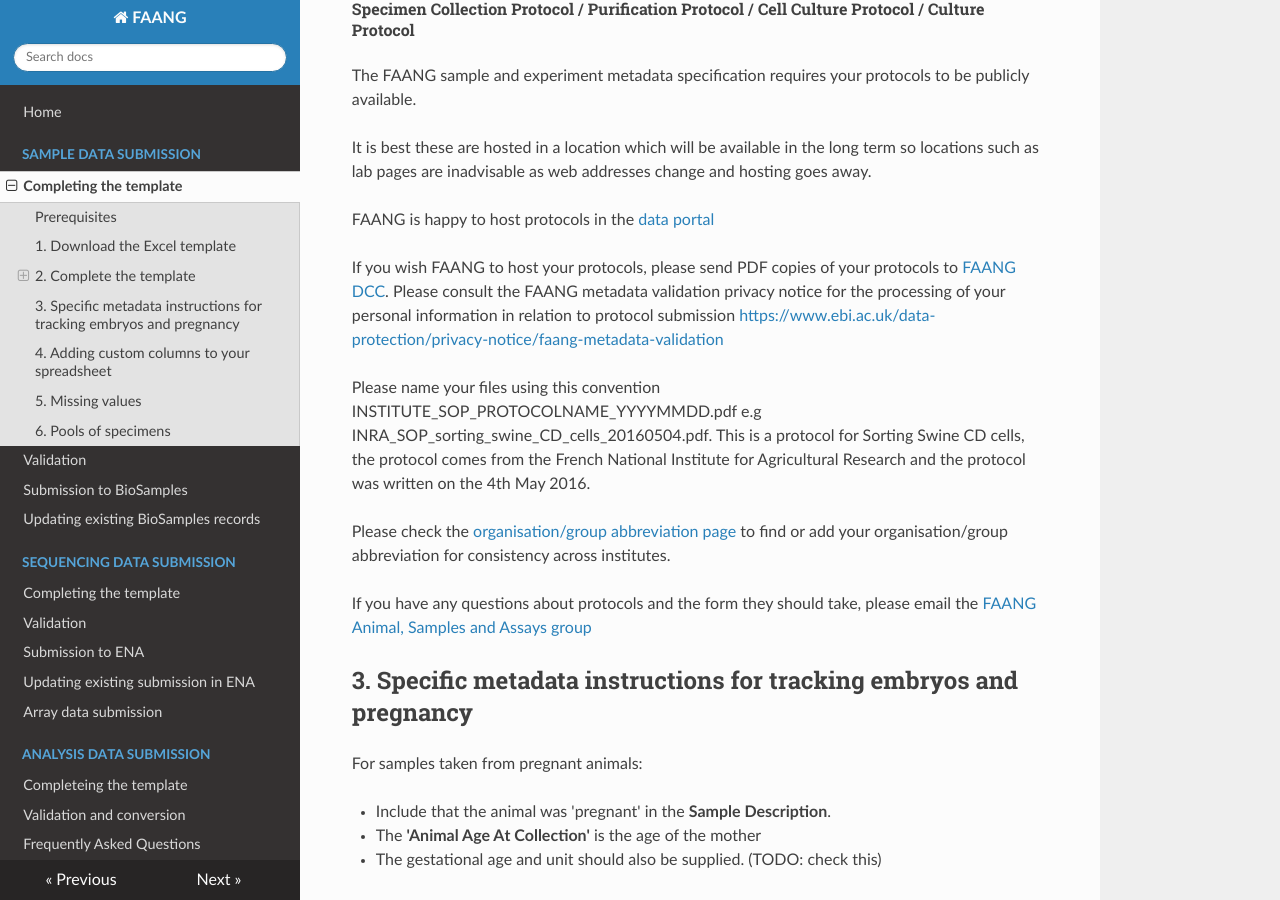
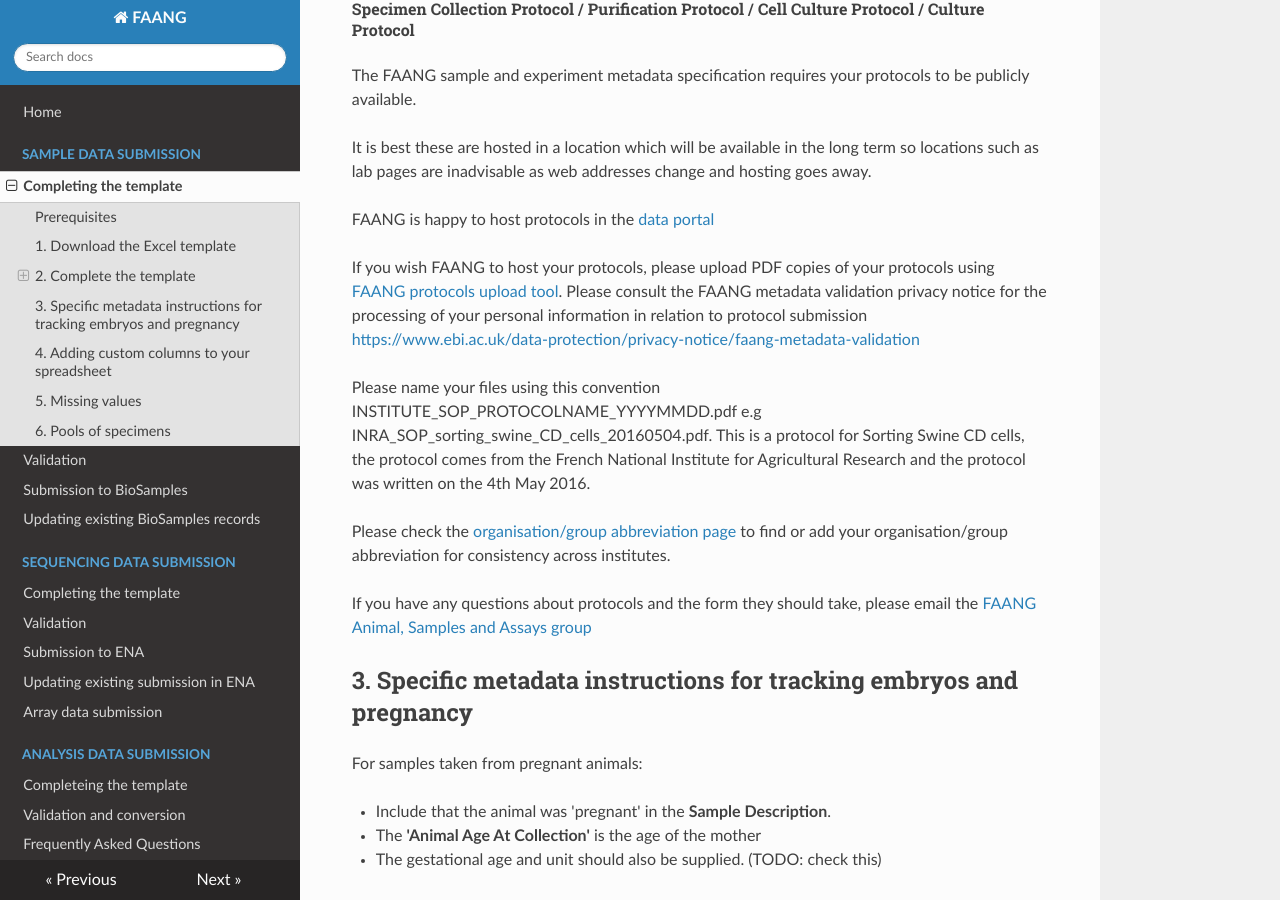
Before and after one commit to FAANG/dcc-documentation, an MkDocs documentation site: the page built from docs/sample/biosamples_template.md, in a window 1280 px wide and 900 px high, scrolled down 4231 px. Built offline with MkDocs 1.6.1, drawn with Linux system fonts in a browser that asks for light colours; nearby versions of some CDN libraries.

Commit message:
Adding docs about protocols upload tool

```diff
--- a/docs/sample/biosamples_template.md
+++ b/docs/sample/biosamples_template.md
@@ -189,8 +189,10 @@
 
 FAANG is happy to host protocols in the [data portal](https://data.faang.org)
 
-If you wish FAANG to host your protocols, please send PDF copies of your
-protocols to [FAANG DCC](mailto:faang-dcc@ebi.ac.uk). Please consult the FAANG
+If you wish FAANG to host your protocols, please upload PDF copies of your
+protocols using
+[FAANG protocols upload tool](https://data.faang.org/upload_protocol).
+Please consult the FAANG
 metadata validation privacy notice for the processing of your personal
 information in relation to protocol submission
 [https://www.ebi.ac.uk/data-protection/privacy-notice/faang-metadata-validation](
```
